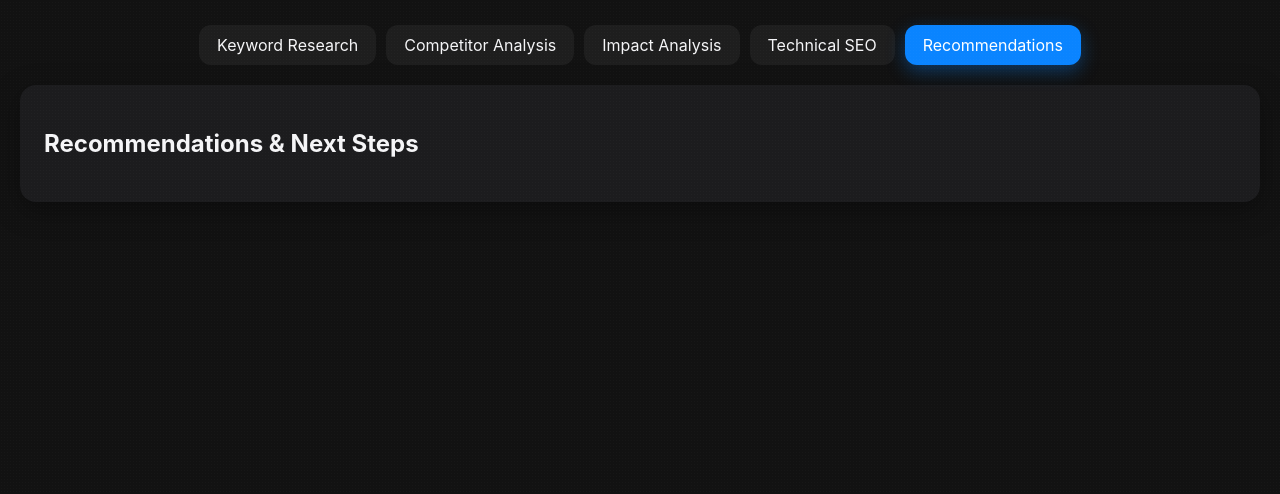
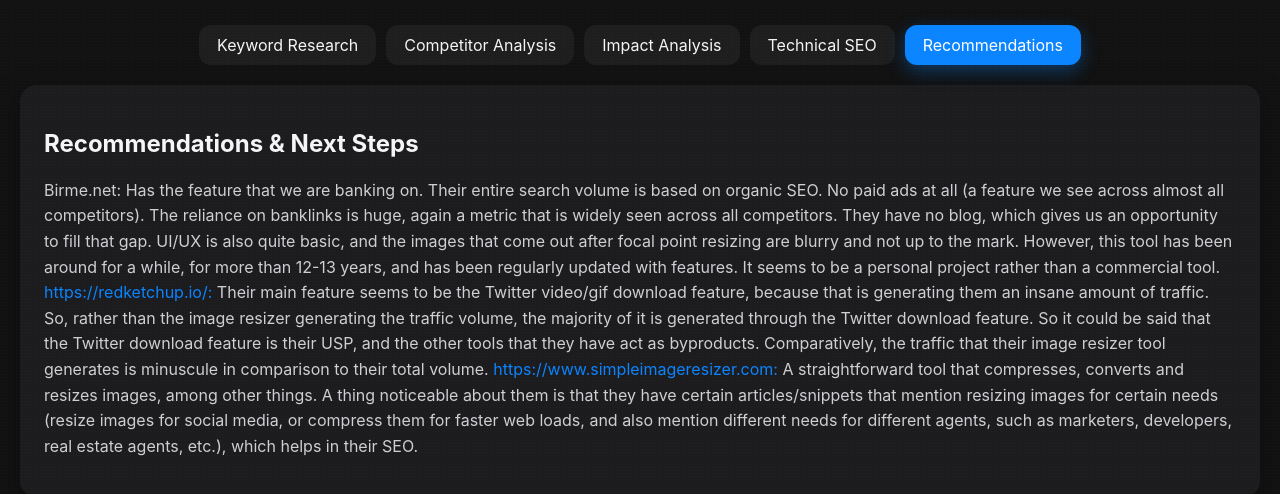
Before and after one commit to actuallyasd/image-resizer-seo, a plain HTML site: page index.html in a window 1280 px wide. Both pictures are taken after a click on the element "Recommendations". Shown: the part 62-556 px from the top of the page. Drawn offline with nearby package versions, Linux system fonts and the light colour scheme.

Commit message:
Update index.html

```diff
--- a/index.html
+++ b/index.html
@@ -80,6 +80,13 @@
     .impact-wrap{ background:var(--panel-2); padding:14px; border-radius:14px; }
     #seoChart{ width:100%; height:320px !important; }
     .gridish{ background:var(--grid); border-radius:12px; }
+
+    /* Recommendations styling */
+    #recommendations-content { color: var(--ink-2); line-height:1.6; }
+    #recommendations-content h3{ color: var(--ink); margin: 18px 0 8px; }
+    #recommendations-content p{ margin: 0 0 14px; }
+    #recommendations-content a { color: var(--blue); text-decoration:none; }
+    #recommendations-content a:hover { text-decoration:underline; }
   </style>
 
   <!-- Chart.js -->
@@ -89,7 +96,7 @@
 <body>
   <h1>SEO Strategy Report – bestimageresizer.com</h1>
 
-  <!-- Top tabs (no On-Page tab) -->
+  <!-- Top tabs (order requested; default: Keyword Research) -->
   <div class="tabs">
     <div class="tab active" data-tab="keywords">Keyword Research</div>
     <div class="tab" data-tab="competitors">Competitor Analysis</div>
@@ -97,13 +104,14 @@
     <div class="tab" data-tab="technical">Technical SEO</div>
     <div class="tab" data-tab="recommendations">Recommendations</div>
   </div>
-  <!-- Technical -->
+
+  <!-- ===== Technical ===== -->
   <div id="technical" class="content">
     <h2>Technical SEO</h2>
     <ul id="technical-list"></ul>
   </div>
 
-  <!-- Keyword Research -->
+  <!-- ===== Keyword Research ===== -->
   <div id="keywords" class="content active">
     <h2>Keyword Research</h2>
 
@@ -145,7 +153,7 @@
     </div>
   </div>
 
-  <!-- Impact -->
+  <!-- ===== Impact Analysis ===== -->
   <div id="impact" class="content">
     <h2>SEO Impact Analysis</h2>
     <div class="impact-wrap gridish">
@@ -153,7 +161,7 @@
     </div>
   </div>
 
-  <!-- Competitor Analysis -->
+  <!-- ===== Competitor Analysis ===== -->
   <div id="competitors" class="content">
     <h2>Competitor Analysis</h2>
 
@@ -242,14 +250,14 @@
     </section>
   </div>
 
-  <!-- Recommendations -->
+  <!-- ===== Recommendations ===== -->
   <div id="recommendations" class="content">
     <h2>Recommendations & Next Steps</h2>
-    <ul id="recommendations-list"></ul>
+    <div id="recommendations-content">Loading recommendations…</div>
   </div>
 
   <script>
-    /* CSV paths (exact filenames you uploaded to /assets) */
+    /* CSV paths (exact filenames uploaded to /assets) */
     const CSV = {
       brp:   'assets/bulkresizephotos.com-organic.Positions-us-20250901-2025-09-03T04_55_04Z.csv',
       birme: 'assets/birme.net-organic.Positions-us-20250901-2025-09-03T04_44_20Z.csv',
@@ -265,7 +273,7 @@
       document.body.appendChild(a); a.click(); a.remove();
     }
 
-    /* Chart defaults + internal label plugin */
+    /* Chart defaults + internal label plugin (for in-chart titles) */
     Chart.defaults.color = '#d8d8de';
     Chart.defaults.borderColor = 'rgba(255,255,255,.08)';
     const titleInside = {
@@ -317,7 +325,7 @@
     makeChart('seoChart','bar',['Meta Titles','Alt Text','Schema','Page Speed'],[8,7,9,6],
       ['#0a84ff','#30d158','#ffd60a','#ff453a'],{legend:false});
 
-    /* Competitor charts (same as before, with in-chart titles) */
+    /* Competitor charts (with in-chart titles) */
     // BulkResizePhotos
     makeChart('brp-traffic','line',['Feb','Mar','Apr','May','Jun','Jul','Aug'],[43023,43957,41634,88463,50970,62131,65313],['#0a84ff'],{label:'Organic Traffic'});
     makeChart('brp-intent','bar',['Transactional','Informational','Navigational','Commercial'],[504,15809,519,9455],
@@ -360,6 +368,59 @@
       ['#0a84ff','#30d158','#ffd60a','#ff453a'],{legend:false,titleInside:{text:'Type of Keywords',align:'topleft'}});
     makeChart('adobe-backlinks','pie',['Follow','No-Follow'],[4860,573],['#0a84ff','#636366'],{titleInside:{text:'Backlinks'}});
 
+    /* ===== Recommendations loader ===== */
+    const RECS_URL = 'assets/SEO%20insights%20text.txt'; // your uploaded file
+
+    function autoLink(str){
+      const urlRe = /(https?:\/\/[^\s)]+)|(www\.[^\s)]+)/gi;
+      return str.replace(urlRe, (m)=>{
+        const url = m.startsWith('http') ? m : `https://${m}`;
+        return `<a href="${url}" target="_blank" rel="noopener">${m}</a>`;
+      });
+    }
+
+    function renderRecommendations(txt){
+      // Split into blocks by blank lines
+      const blocks = txt.trim().split(/\n{2,}/);
+      let html = '';
+      for(const blockRaw of blocks){
+        const block = blockRaw.trim().replace(/\n+/g,' ');
+        // Pattern 1: URL heading like "https://domain.com: text"
+        let m = block.match(/^(https?:\/\/[^\s:]+):\s*(.*)$/i);
+        if(m){
+          const url = m[1];
+          const rest = m[2];
+          const label = url.replace(/^https?:\/\/(www\.)?/i,'');
+          html += `<h3><a href="${url}" target="_blank" rel="noopener">${label}</a></h3>`;
+          html += `<p>${autoLink(rest)}</p>`;
+          continue;
+        }
+        // Pattern 2: Domain-style heading like "Birme.net: text"
+        m = block.match(/^([A-Za-z0-9.-]+):\s*(.*)$/);
+        if(m){
+          html += `<h3>${m[1]}</h3><p>${autoLink(m[2])}</p>`;
+          continue;
+        }
+        // Default: paragraph
+        html += `<p>${autoLink(block)}</p>`;
+      }
+      return html;
+    }
+
+    async function loadRecommendations(){
+      const mount = document.getElementById('recommendations-content');
+      try{
+        const res = await fetch(RECS_URL);
+        if(!res.ok) throw new Error('Fetch failed');
+        const txt = await res.text();
+        mount.innerHTML = renderRecommendations(txt);
+      }catch(err){
+        mount.innerHTML = `<p style="color:#ff9f0a">Couldn’t load recommendations from <code>${RECS_URL}</code>. Make sure the file exists in <code>/assets</code>. You can rename it and just update <code>RECS_URL</code> in the script.</p>`;
+      }
+    }
+
+    loadRecommendations();
+
     /* Tabs */
     document.querySelectorAll('.tab').forEach(tab=>{
       tab.addEventListener('click',()=>{
```
